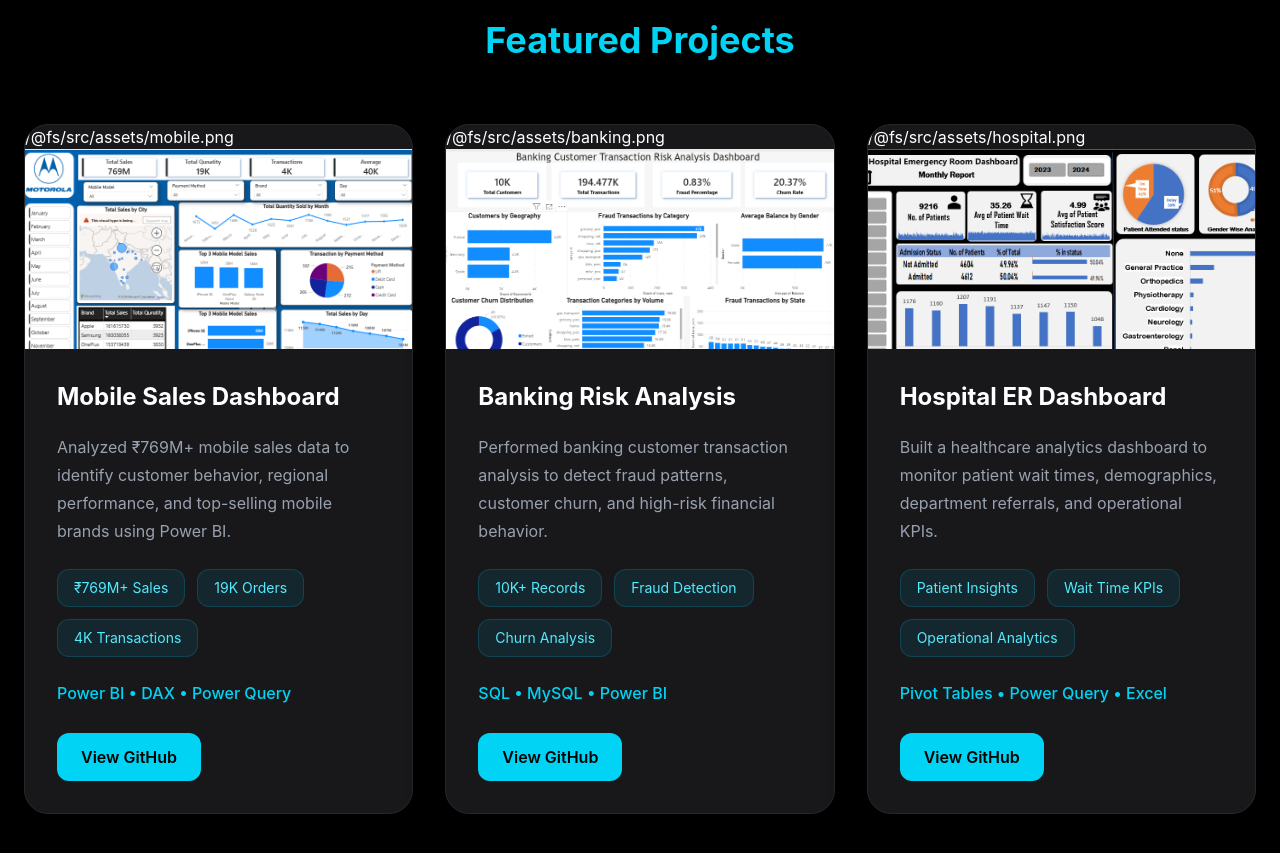
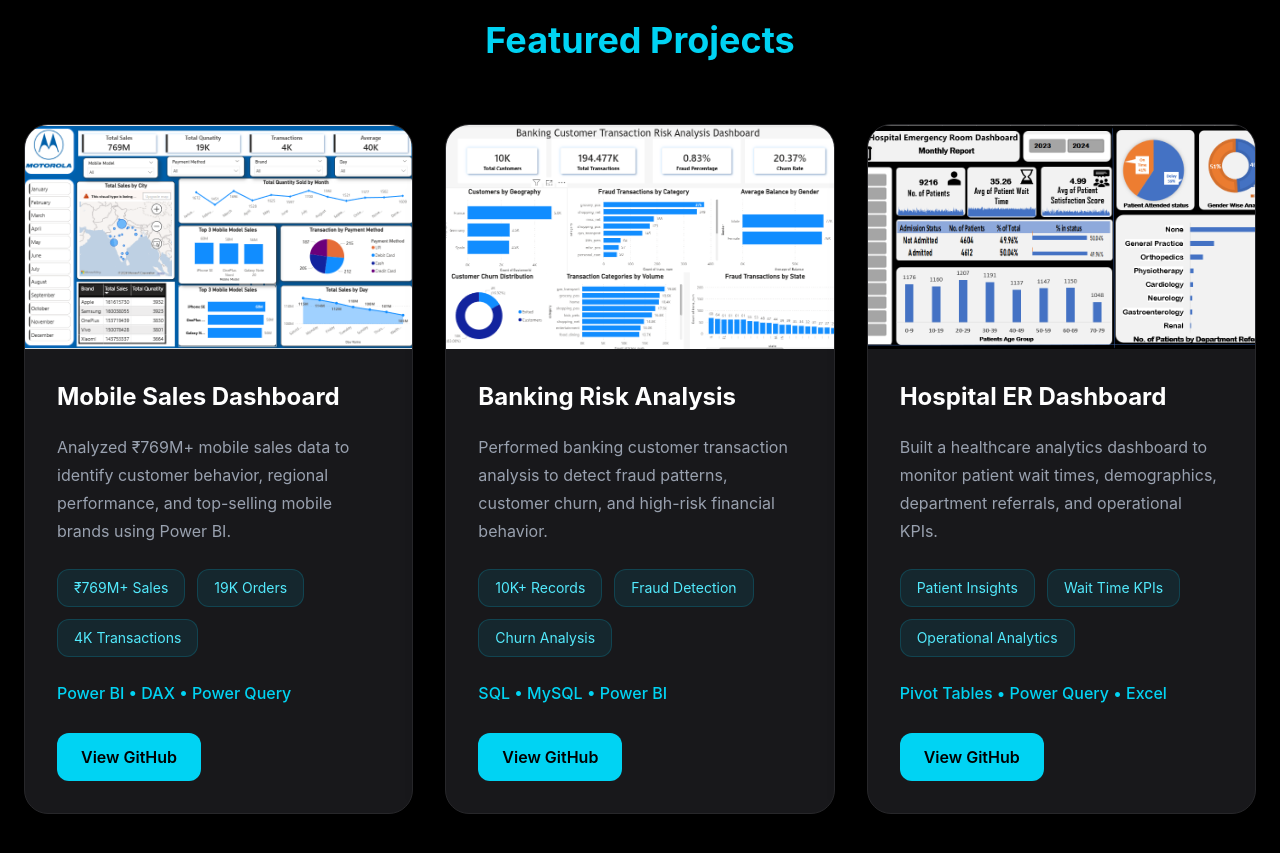
Before and after one commit to Adarshjm123/portfolio, a React (Vite) app: page / in a window 1280 px wide. Shown: the part 1760-2613 px from the top of the page. Built offline with nearby package versions, Linux system fonts and the light colour scheme.

Commit message:
Final portfolio cleanup

```diff
--- a/src/App.jsx
+++ b/src/App.jsx
@@ -256,7 +256,7 @@ const projects = [
             >
 
               <div className="h-56 overflow-hidden">
-<p>{project.image}</p>
+
   <img
     src={project.image}
     alt={project.title}
```
